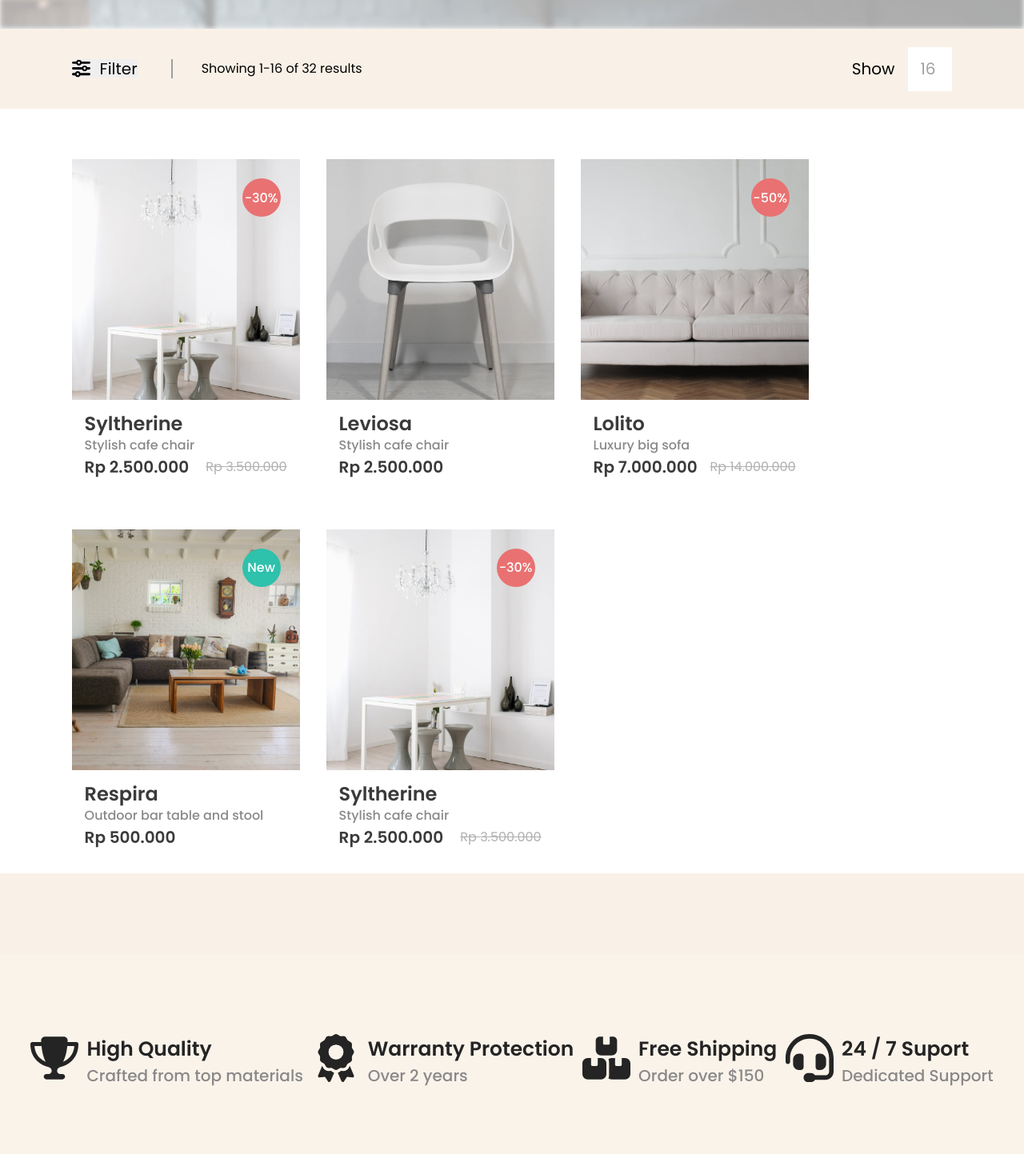
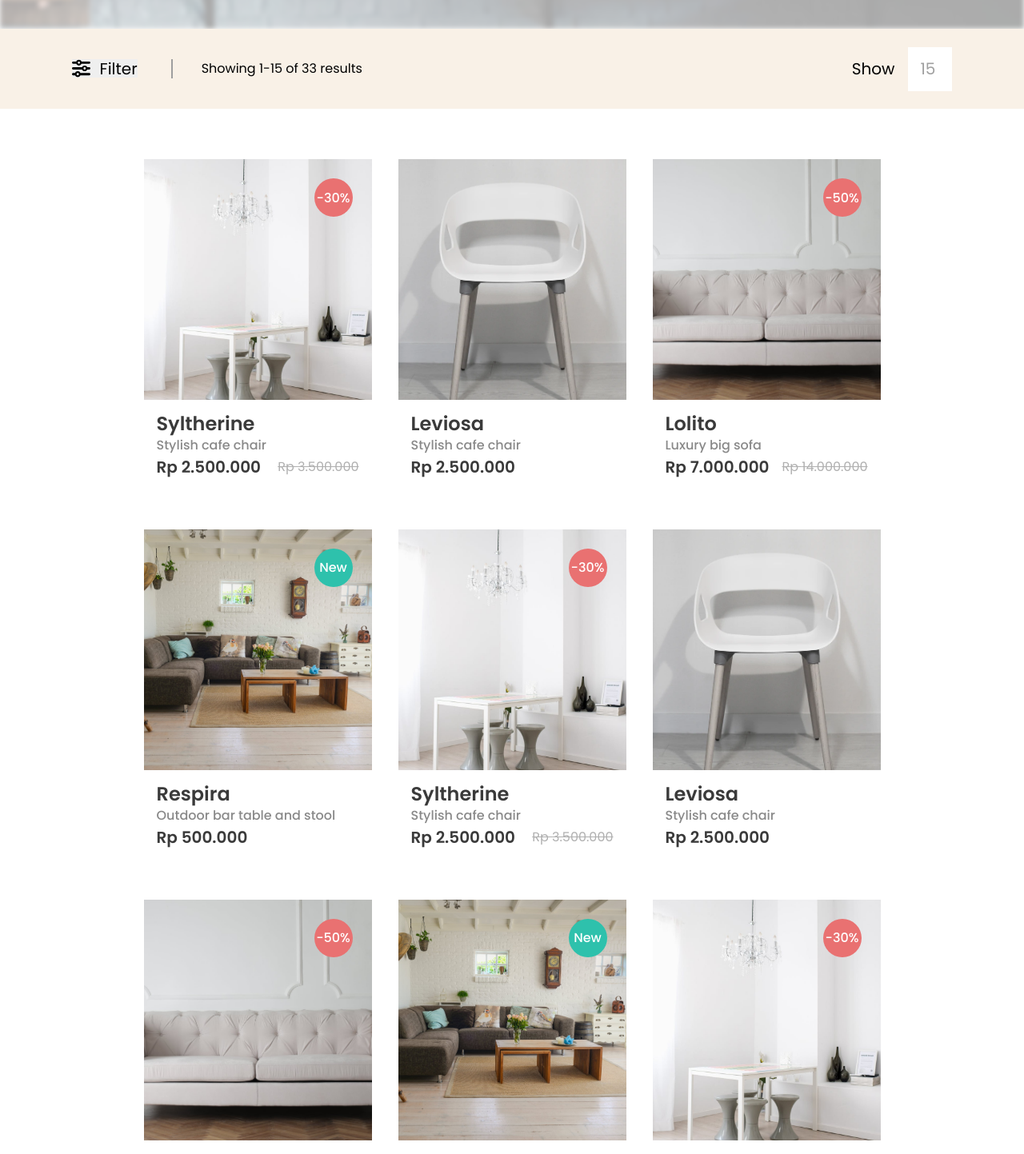
Before and after one commit to GabrielDeon/react-product-list, a React (Vite) app: page / in a window 1280 px wide. Shown: the part 380-1823 px from the top of the page at 80% size. Built offline with nearby package versions, Linux system fonts and the light colour scheme.

Commit message:
feat: Finalize grid pagination

```diff
--- a/src/App.css
+++ b/src/App.css
@@ -170,12 +170,7 @@ header {
   display: flex;
   flex-wrap: wrap;
   gap: 33px;
-}
-
-.gridPageControler {
-  width: 100%;
-  height: 100px;
-  background-color: #F9F1E7;
+  justify-content: center;
 }
 
 .filter-options {
@@ -274,13 +269,53 @@ input::-webkit-inner-spin-button {
   outline: none;
 }
 
-/*-----------------------------Grid Controler Section End---------------------------*/
+/*-----------------------------Grid Pagination Section ---------------------------*/
 
-/*-----------------------------Grid Section ---------------------------*/
+.gridPageControler {
+  width: 100%;
+  display: flex;
+  align-items: center;
+  margin-top: 70px;
+  margin-bottom: 85px;
+  justify-content: center;
+}
 
-/*-----------------------------Grid Section End---------------------------*/
+.gridPagination {
+  display: flex;
+  gap: 38px;
+}
 
-/*-----------------------------Grid Pagination Section ---------------------------*/
+.gridPagination button{
+  font-family: Poppins;
+  font-size: 20px;
+  font-weight: 400;
+  line-height: 30px;
+  cursor: pointer;
+  border-radius: 7px;
+  border: none;
+}
+
+.gridPagination button:hover {
+  transition: 0.8ms;
+  background-color: rgb(208, 165, 66);
+  color: white;
+}
+
+.gridPagination .pageNumberBtn {
+  height: 60px;
+  width: 60px;
+  background-color: rgba(249, 241, 231, 1);
+}
+
+.pageNumberBtn.active {
+  background-color: rgba(184, 142, 47, 1);
+  color: white;
+}
+
+#paginationNext{
+  height: 60px;
+  width: 98px;
+}
 
 /*-----------------------------Grid Pagination Section End---------------------------*/
 
--- a/src/components/Product.jsx
+++ b/src/components/Product.jsx
@@ -1,3 +1,4 @@
+/* eslint-disable react/prop-types */
 import { height, width } from "@fortawesome/free-brands-svg-icons/fa42Group";
 import React from "react";
 import { ssrExportAllKey } from "vite/runtime";
@@ -356,19 +357,20 @@ const productArray = [
     true,
     ""
   ),
+  new productObject(
+    33,
+    "Respira",
+    "Outdoor bar table and stool",
+    "500.000",
+    "respiraImage",
+    0,
+    false,
+    ""
+  ),
 ];
 
 // eslint-disable-next-line react/prop-types
 function ProductTemplate({ props }) {
-  const productTag = {
-    height: "48px",
-    width: "48px",
-    borderRadius: "5%",
-    backGroundColor: "black",
-    alignItems: "center",
-    justifyContent: "center",
-  };
-
   let className = "productTag";
   let tagText = "";
 
--- a/src/components/ProductGrid.jsx
+++ b/src/components/ProductGrid.jsx
@@ -4,8 +4,6 @@ import { ProductTemplate, productArray } from "./Product";
 import React from "react";
 
 function ProductGrid() {
-
-
   //Filter Hooks and Handlers
   const [showOptions, setShowOptions] = React.useState(false);
   const [selectedFilter, setSelectedFilter] = React.useState("");
@@ -20,27 +18,49 @@ function ProductGrid() {
   };
 
   //Show Elements Hooks and Handlers
-  const [showValue, setShowValue] = React.useState(16);
+  const [perPage, setPerPage] = React.useState(15);
+  const [currentPage, setCurrentPage] = React.useState(1);
+  const [totalPages, setTotalPages] = React.useState(Math.ceil(productArray.length / perPage));
+  const [endIndex, setEndIndex] = React.useState(currentPage * perPage);
 
-  const handleShowValueChange = (event) => {
-    const eventValue = event.target.value;
+  console.log("startIndex: " + ((currentPage - 1) * perPage + 1));
+  console.log("endIndex: " + (Math.min(endIndex, productArray.length)));
+
+  const currentItems = productArray.slice(((currentPage - 1) * perPage), (Math.min(endIndex, productArray.length)) );
+  console.log(currentItems);
+
+  React.useEffect(() => {
+    const tp = Math.ceil(productArray.length / perPage);
+    setTotalPages(tp);
+  }, [perPage]);
+
+  React.useEffect(() => {
+    setEndIndex(currentPage * perPage);
+  }, [currentPage, perPage]);
+
+  const handlePageClick = (pageIndex) => {
+    setCurrentPage(pageIndex);
+  };
+
+  const handlePerPageChange = (event) => {
+    const eventValue = parseInt(event.target.value) || 0;
     if (eventValue.length <= 2) {
-      setShowValue(eventValue);
+      setPerPage(eventValue);
     }
   };
 
-  const handleShowValueKP = (event) => {
+  const handlePerPageKP = (event) => {
     const key = event.key;
-    const newValue = showValue + key;
+    const newValue = perPage + key;
 
     if (newValue.length > 2) {
       event.preventDefault();
     }
   };
 
-  const handleShowValueBlur = () => {
-    if (showValue == "" || showValue == 0) {
-      setShowValue(16);
+  const handlePerPageBlur = () => {
+    if (perPage == "" || perPage == 0) {
+      setPerPage(16);
     }
   };
 
@@ -69,30 +89,54 @@ function ProductGrid() {
               )}
             </div>
             <div className="filterInfo">
-              <p>Showing 1-16 of 32 results</p>
+              <p>
+                Showing {(currentPage - 1) * perPage + 1}-
+                {Math.min(endIndex, productArray.length)} of{" "}
+                {productArray.length} results
+              </p>
             </div>
           </div>
           <div className="gccRight">
             <p className="filterSpecs">Show</p>
             <input
               type="number"
-              value={showValue}
-              onChange={handleShowValueChange}
-              onKeyPress={handleShowValueKP}
-              onBlur={handleShowValueBlur}
+              value={perPage}
+              onChange={handlePerPageChange}
+              onKeyPress={handlePerPageKP}
+              onBlur={handlePerPageBlur}
             ></input>
           </div>
         </div>
       </div>
       <div className="gridContent">
-        <ProductTemplate props={productArray[0]} />
-        <ProductTemplate props={productArray[1]} />
-        <ProductTemplate props={productArray[2]} />
-        <ProductTemplate props={productArray[3]} />
-        <ProductTemplate props={productArray[0]} />
+        {currentItems.map((item) => {
+          return <ProductTemplate key={item.id} props={item} />;
+        })}
       </div>
-
-      <div className="gridPageControler"></div>
+      <div className="gridPageControler">
+        <div className="gridPagination">
+          {Array.from(Array(totalPages), (item, index) => {
+            return (
+              <button
+                className={`pageNumberBtn ${
+                  index + 1 === currentPage ? "active" : ""
+                }`}
+                key={index + 1}
+                onClick={() => handlePageClick(index + 1)}
+              >
+                {index + 1}
+              </button>
+            );
+          })}
+          <button
+            id="paginationNext"
+            onClick={() => handlePageClick(currentPage + 1)}
+            disabled={currentPage === totalPages}
+          >
+            Next
+          </button>
+        </div>
+      </div>
     </div>
   );
 }
```
